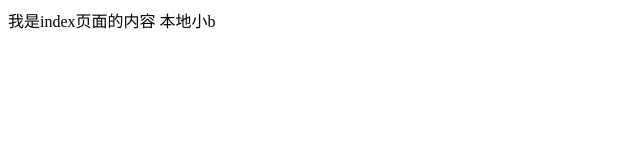
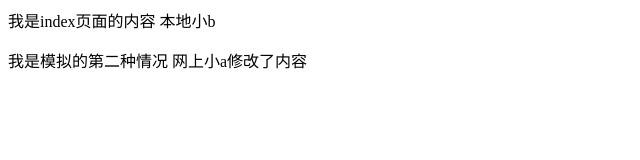
Before and after one commit to BoZai-ya/0510_test2, a plain HTML site: page index.html in a window 1280 px wide. Shown: the whole page, without its empty margins (0-640 px from the left). Drawn offline with Linux system fonts and the light colour scheme.

Commit message:
我是网上小a新增的一些内容

```diff
--- a/index.html
+++ b/index.html
@@ -8,5 +8,6 @@
 </head>
 <body>
   <span>我是index页面的内容  本地小b</span>
+ <p>我是模拟的第二种情况 网上小a修改了内容</p>
 </body>
 </html>
```
